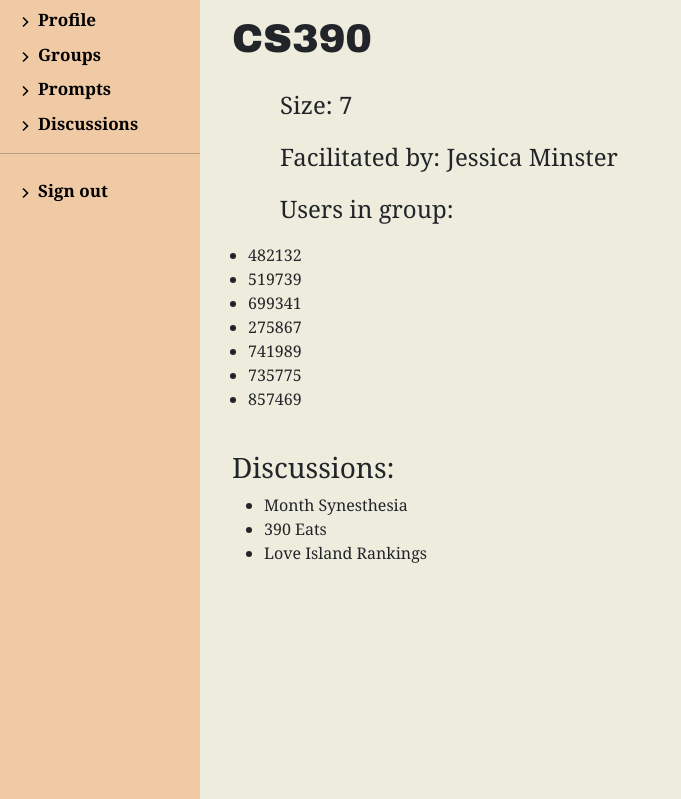
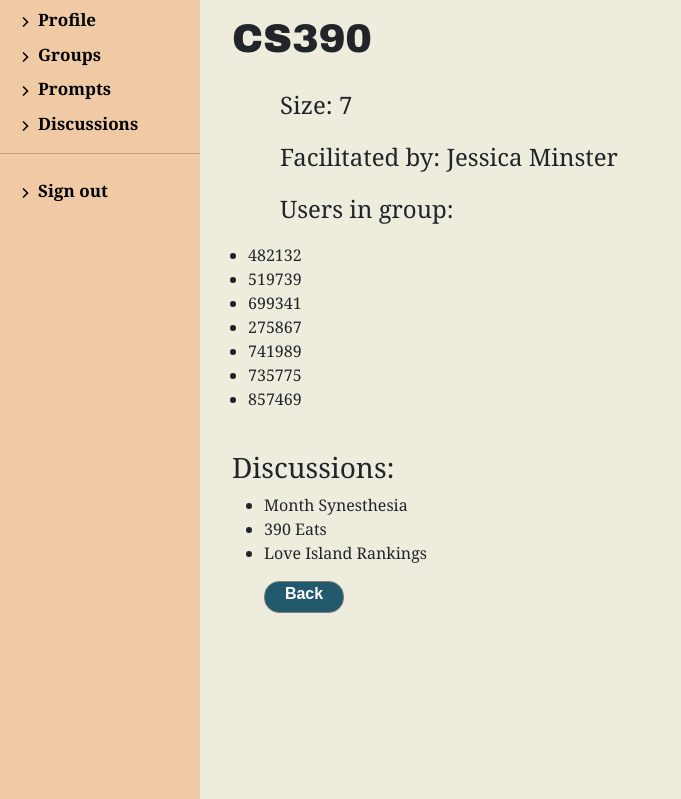
Before and after one commit to 347S24/347-final-project-thoughtswap, a Django app: a page that uses thoughtSwap/discussion/templates/discussion/profile/group_detail.html in a window 1280 px wide. Shown: the part 49-848 px from the top of the page, without its empty margins (0-681 px from the left). Run offline with Django 4.2, Linux system fonts and the light colour scheme; data comes from the database, SQL or seed files in the repository; both versions use the stored data as it was after the commit.

Commit message:
back btns and edits to delete group

```diff
--- a/thoughtSwap/discussion/forms.py
+++ b/thoughtSwap/discussion/forms.py
@@ -5,13 +5,13 @@ from .models import Group, Prompt, Facilitator, Discussion
 
 class GroupModelForm(ModelForm):
     # add logged in user
-    # def clean_facilitator(self):
-    #     facilitator = self.cleaned_data['facilitator']
+    def clean_facilitator(self):
+        facilitator = self.cleaned_data['facilitator']
 
     #     # if the name already exists in our database
     #     if facilitator not in Group.objects.all().values_list('facilitator', flat=True):
     #         raise forms.ValidationError("facilitator does not exists. Please enter another one")
-    #     return facilitator
+        return facilitator
 
     def clean_name(self):
         name = self.cleaned_data['name']
--- a/thoughtSwap/discussion/static/css/styles.css
+++ b/thoughtSwap/discussion/static/css/styles.css
@@ -623,3 +623,18 @@ span {
     width: 100%;
     margin-left: 1em;
 }
+.back-btn{
+    background-color: #23596d;
+  border: solid 1px grey;
+  border-radius: 15px;
+  width: 5rem;
+  margin: 0rem 1rem 2rem 3rem;
+  height: 2rem;
+  color: white;
+  font-size: medium;
+  font-family: Arial, Helvetica, sans-serif;
+  font-weight: bold;
+  display: inline-block;
+  text-align: center;
+  text-decoration: none;
+}
--- a/thoughtSwap/discussion/templates/discussion/profile/group_detail.html
+++ b/thoughtSwap/discussion/templates/discussion/profile/group_detail.html
@@ -23,5 +23,6 @@
             {% endfor %}
         </ul>
     </div>
+    <a class="back-btn" href="{% url 'facilitator-groups' pk=facilitator.pk %}"> Back</a>
 </div>
 {% endblock %}
--- a/thoughtSwap/discussion/templates/discussion/profile/group_display.html
+++ b/thoughtSwap/discussion/templates/discussion/profile/group_display.html
@@ -61,7 +61,7 @@
                             <span class="ud-tool">Edit Group</span></a>
                     </div>
                     <div class="tip-container">
-                        <a class="ud-button delete-group" href="{% url 'delete-group' group.id %}"><img
+                        <a class="ud-button delete-group" href="{% url 'delete-group' pk=facilitator.pk name=group.name %}"><img
                                 src="/static/media/trash-svgrepo-com.svg" alt="delete prompt button">
                             <span class="ud-tool">Delete Group</span></a>
                     </div>
--- a/thoughtSwap/discussion/templates/discussion/profile/prompt_detail.html
+++ b/thoughtSwap/discussion/templates/discussion/profile/prompt_detail.html
@@ -20,5 +20,6 @@
             {% endif %}
         </div>
     </div>
+    <a class="back-btn" href="{% url 'facilitator-prompts' pk=facilitator.pk %}"> Back</a>
 </div>
 {% endblock %}
--- a/thoughtSwap/discussion/views.py
+++ b/thoughtSwap/discussion/views.py
@@ -266,7 +266,7 @@ class PromptDelete(DeleteView):
 
 
 def create_group(request, pk):
-    # facilitator = get_object_or_404(Facilitator, pk=pk)
+    facilitator = get_object_or_404(Facilitator, pk=pk)
     # print(facilitator)
     if request.method == 'POST':
         form = GroupModelForm(request.POST)
@@ -274,7 +274,7 @@ def create_group(request, pk):
         if form.is_valid():
             name = form.cleaned_data['name']
             size = form.cleaned_data['size']
-            facilitator = form.cleaned_data['facilitator']
+        # facilitator = form.cleaned_data['facilitator']
 
             group = Group(name=name, size=size,
                           facilitator=facilitator)
@@ -372,13 +372,13 @@ def GroupUpdate(request, pk, name):
     return HttpResponse("Error Updating Group")
 
 
-class GroupDelete(DeleteView):
+class GroupDelete(DeleteView,):
     model = Group
     template_name = 'discussion/profile/group_confirm_delete.html'
 
     def get_success_url(self):
         facilitator_pk = self.object.facilitator.pk
-        return reverse_lazy('facilitator-groups', kwargs={'pk': facilitator_pk})
+        return reverse_lazy('view-group', kwargs={'pk': facilitator_pk})
 
 # other methods
 # generates a numerical random username
```
Also changed, not shown: thoughtSwap/db.sqlite3.
